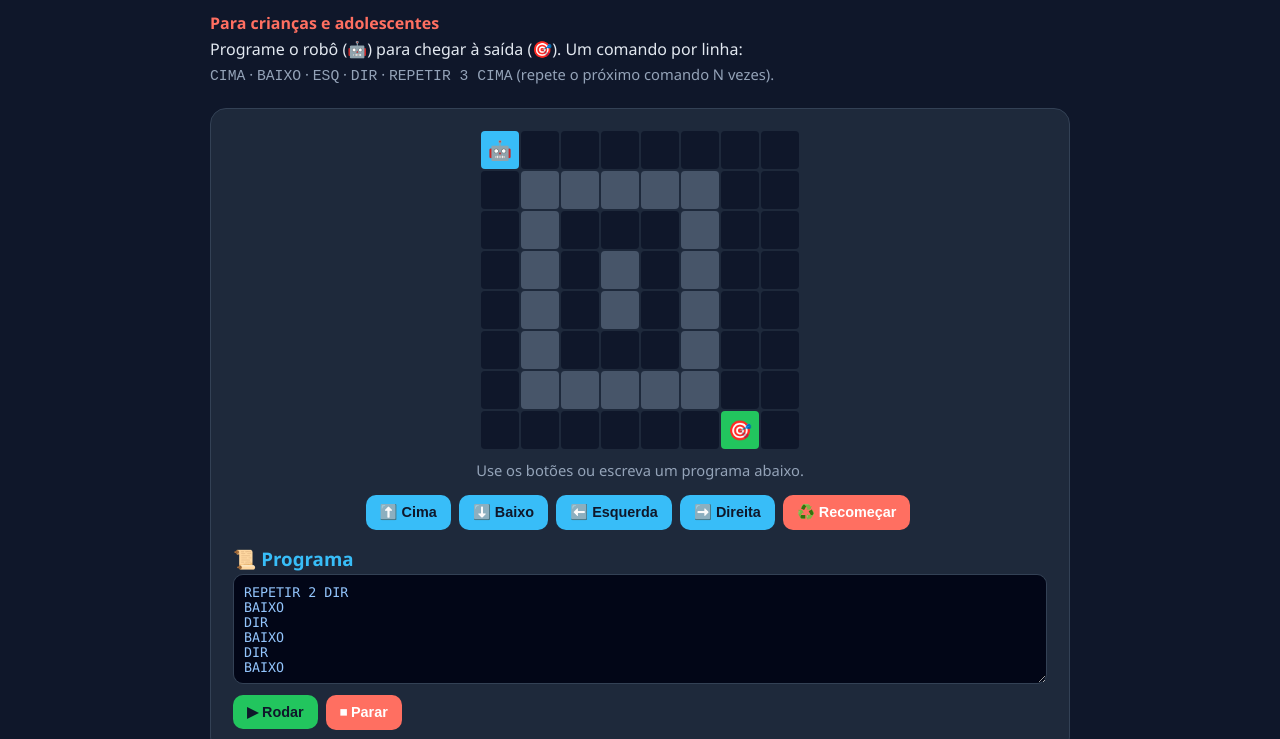
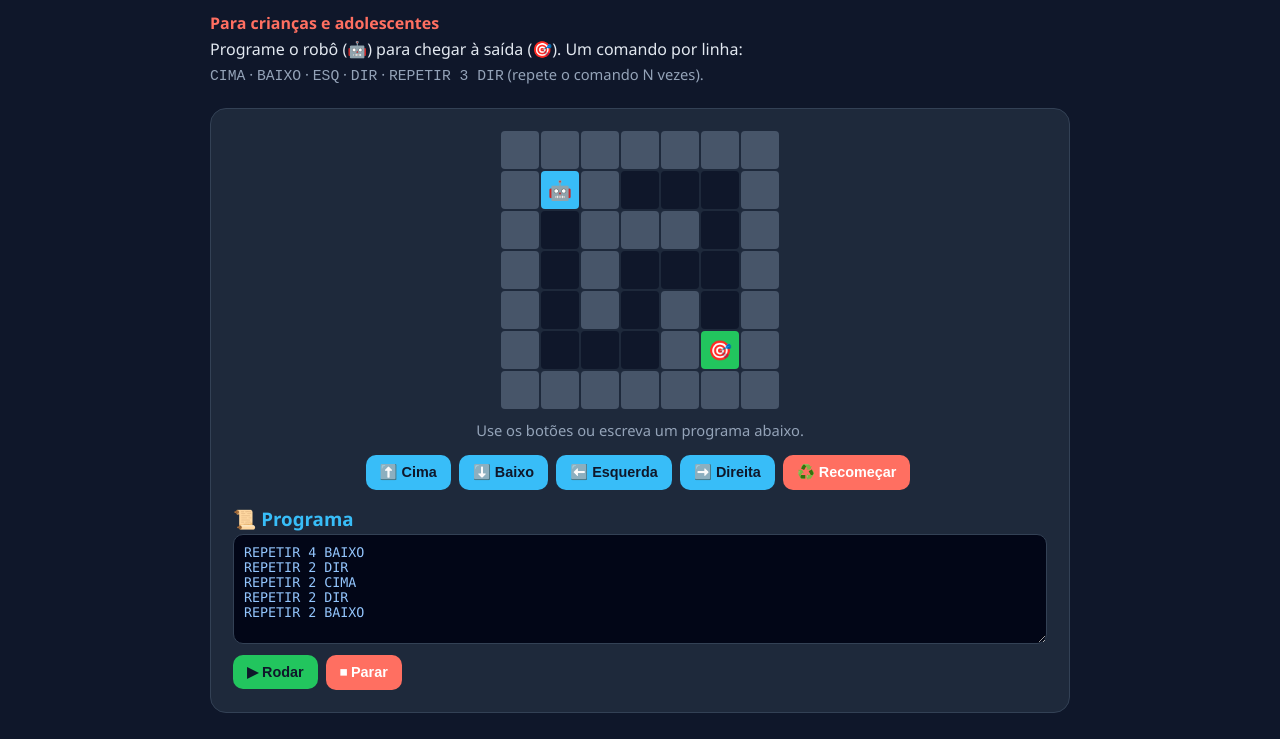
Before and after one commit to Marquezbertin/laboratorio-tech-social, a plain HTML site: page site/exercicios/robo-labirinto.html in a window 1280 px wide. Shown: the part 186-925 px from the top of the page. Drawn offline with Linux system fonts and the light colour scheme.

Commit message:
Corrige robo-labirinto: labirinto solucionavel + programa padrao valido

```diff
--- a/site/exercicios/robo-labirinto.html
+++ b/site/exercicios/robo-labirinto.html
@@ -18,7 +18,7 @@
     h1 { color: var(--azul); margin: 14px 0; }
     .faixa { color: var(--rosa); font-weight: 600; }
     .painel { background: #1e293b; border: 1px solid #334155; border-radius: 16px; padding: 22px; margin-top: 20px; }
-    #grid { display: grid; grid-template-columns: repeat(8, 38px); grid-template-rows: repeat(8, 38px); gap: 2px; margin: 0 auto; width: max-content; }
+    #grid { display: grid; grid-template-columns: repeat(7, 38px); grid-template-rows: repeat(7, 38px); gap: 2px; margin: 0 auto; width: max-content; }
     .cell { background: #0f172a; border-radius: 4px; display: flex; align-items: center; justify-content: center; font-size: 1.2rem; }
     .cell.wall { background: #475569; }
     .cell.robot { background: #38bdf8; color: #0f172a; }
@@ -56,7 +56,7 @@
     <h1>🤖 Robô no Labirinto</h1>
     <p class="faixa">Para crianças e adolescentes</p>
     <p>Programe o robô (🤖) para chegar à saída (🎯). Um comando por linha:</p>
-    <p class="dica"><code>CIMA</code> · <code>BAIXO</code> · <code>ESQ</code> · <code>DIR</code> · <code>REPETIR 3 CIMA</code> (repete o próximo comando N vezes).</p>
+    <p class="dica"><code>CIMA</code> · <code>BAIXO</code> · <code>ESQ</code> · <code>DIR</code> · <code>REPETIR 3 DIR</code> (repete o comando N vezes).</p>
 
     <div class="painel">
       <div id="grid"></div>
@@ -67,12 +67,11 @@
         <button class="rosa" id="reset">♻️ Recomeçar</button>
       </div>
       <h3 style="color:var(--azul);margin-top:14px;">📜 Programa</h3>
-      <textarea id="prog">REPETIR 2 DIR
-BAIXO
-DIR
-BAIXO
-DIR
-BAIXO</textarea>
+      <textarea id="prog">REPETIR 4 BAIXO
+REPETIR 2 DIR
+REPETIR 2 CIMA
+REPETIR 2 DIR
+REPETIR 2 BAIXO</textarea>
       <div>
         <button class="verde" id="run">▶ Rodar</button>
         <button class="rosa" id="stop" disabled>⏹ Parar</button>
@@ -93,18 +92,19 @@ BAIXO</textarea>
 
   <script>
     const $ = id => document.getElementById(id);
-    const N = 8;
+    const N = 7;
     const maze = [
-      "S.......",
-      ".#####.",
-      ".#...#.",
-      ".#.#.#.",
-      ".#.#.#.",
-      ".#...#.",
-      ".#####.",
-      "......G"
-    ].map(r => r.padEnd(N, ".").split(""));
-    let rx = 0, ry = 0, stopFlag = false;
+      "#######",
+      "#S#...#",
+      "#.###.#",
+      "#.#...#",
+      "#.#.#.#",
+      "#...#G#",
+      "#######"
+    ].map(r => r.padEnd(N, "#").split(""));
+    let rx = 1, ry = 1, stopFlag = false;
+    for (let y=0; y<N; y++) for (let x=0; x<N; x++) if (maze[y][x] === "S") { rx = x; ry = y; }
+    const startX = rx, startY = ry;
 
     function draw(){
       const g = $("grid"); g.innerHTML = "";
@@ -127,7 +127,7 @@ BAIXO</textarea>
       else if (maze[ry][rx] === "S") { /* start */ }
       return true;
     }
-    function reset(){ rx=0; ry=0; stopFlag=false; $("status").textContent="Recomeçou!"; draw(); }
+    function reset(){ rx=startX; ry=startY; stopFlag=false; $("status").textContent="Recomeçou!"; draw(); }
 
     $("up").onclick = () => move(0,-1);
     $("down").onclick = () => move(0,1);
```
